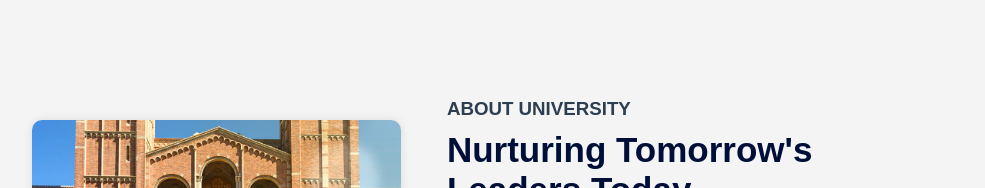
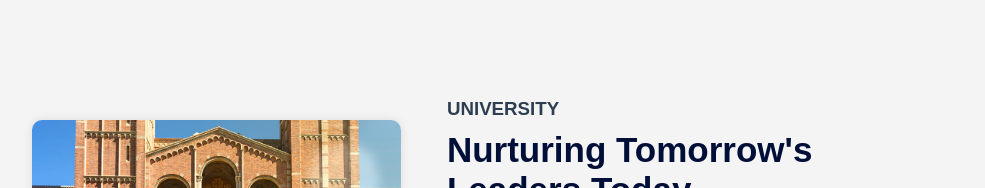
Before and after one commit to sushilbehera2475-byte/Edusity, a React (Vite) app: page / in a window 1280 px wide. Shown: the part 1175-1363 px from the top of the page, without its empty margins (147-1132 px from the left). Built offline with nearby package versions, Linux system fonts and the light colour scheme.

Commit message:
change the univercity  name

```diff
--- a/src/Component/About/About.jsx
+++ b/src/Component/About/About.jsx
@@ -10,7 +10,7 @@ const About = () => {
         <img src={playIcon} alt="" className="play-icon" />
       </div>
       <div className="about-right">
-        <h3>ABOUT UNIVERSITY</h3>
+        <h3>UNIVERSITY</h3>
         <h2>Nurturing Tomorrow's Leaders Today</h2>
         <p>
           A university is an institution of higher learning where students
```
